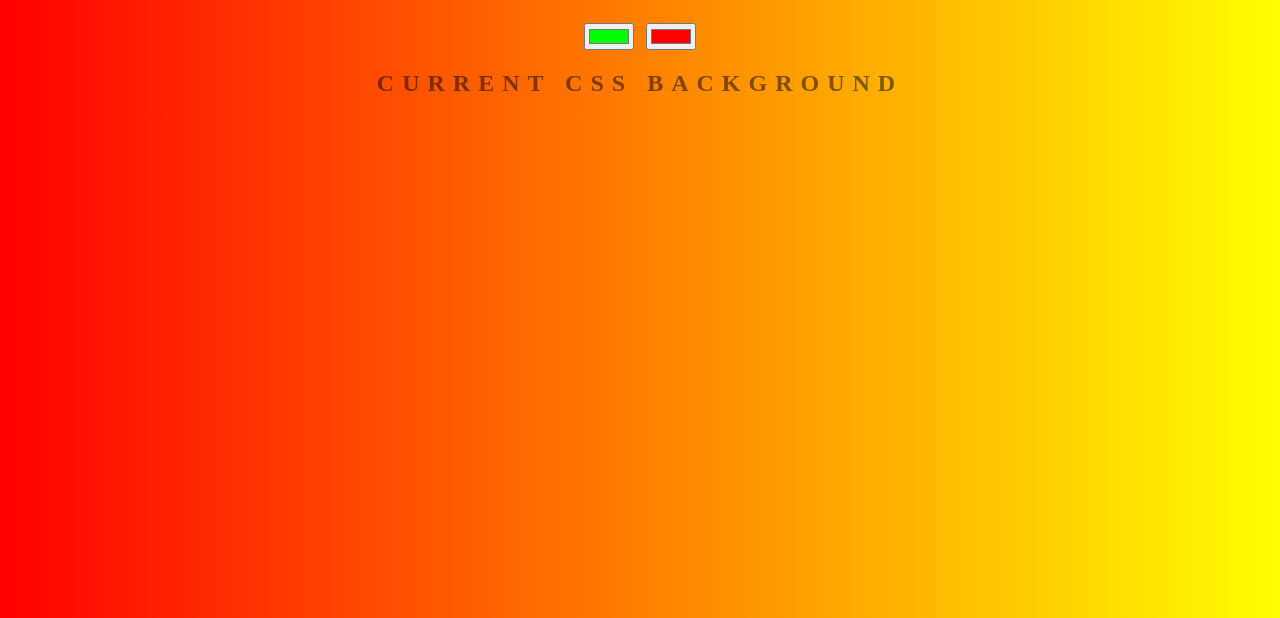
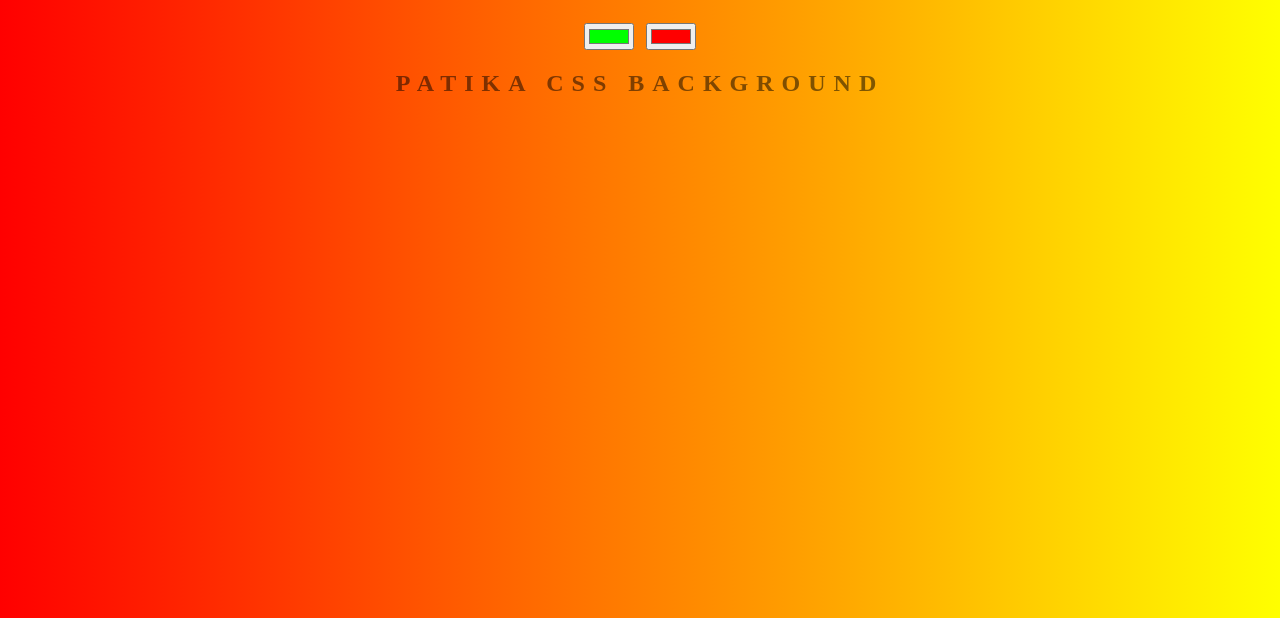
Before and after one commit to phuzat/test, a plain HTML site: page index.html in a window 1280 px wide. Shown: the part 182-800 px from the top of the page. Drawn offline with Linux system fonts and the light colour scheme.

Commit message:
changing text

```diff
--- a/index.html
+++ b/index.html
@@ -8,7 +8,7 @@
 	<h1>ultimate fasz Generator</h1>
 	<input class="color1" type="color" name="color1" value="#00ff00">
 	<input class="color2" type="color" name="color2" value="#ff0000">
-	<h2>Current CSS Background</h2>
+	<h2>patika CSS Background</h2>
 	<h3></h3>
 	<script type="text/javascript" src="script.js"></script>
 </body>
```
